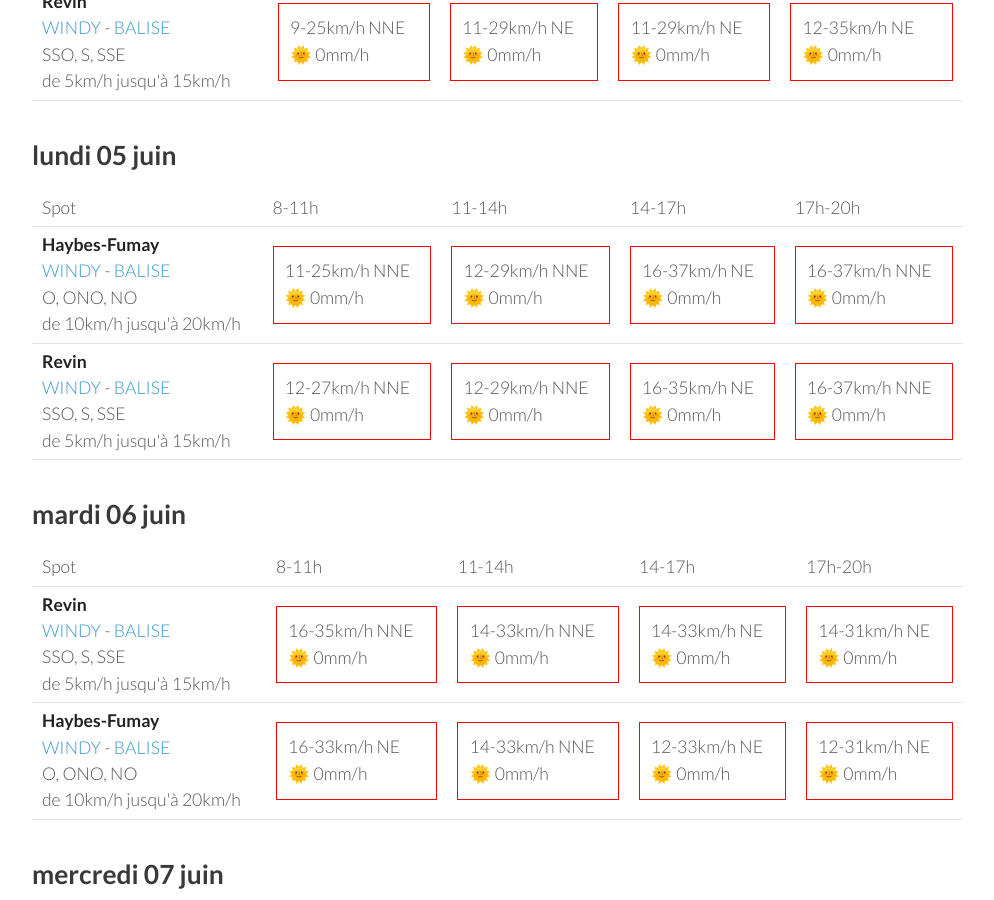
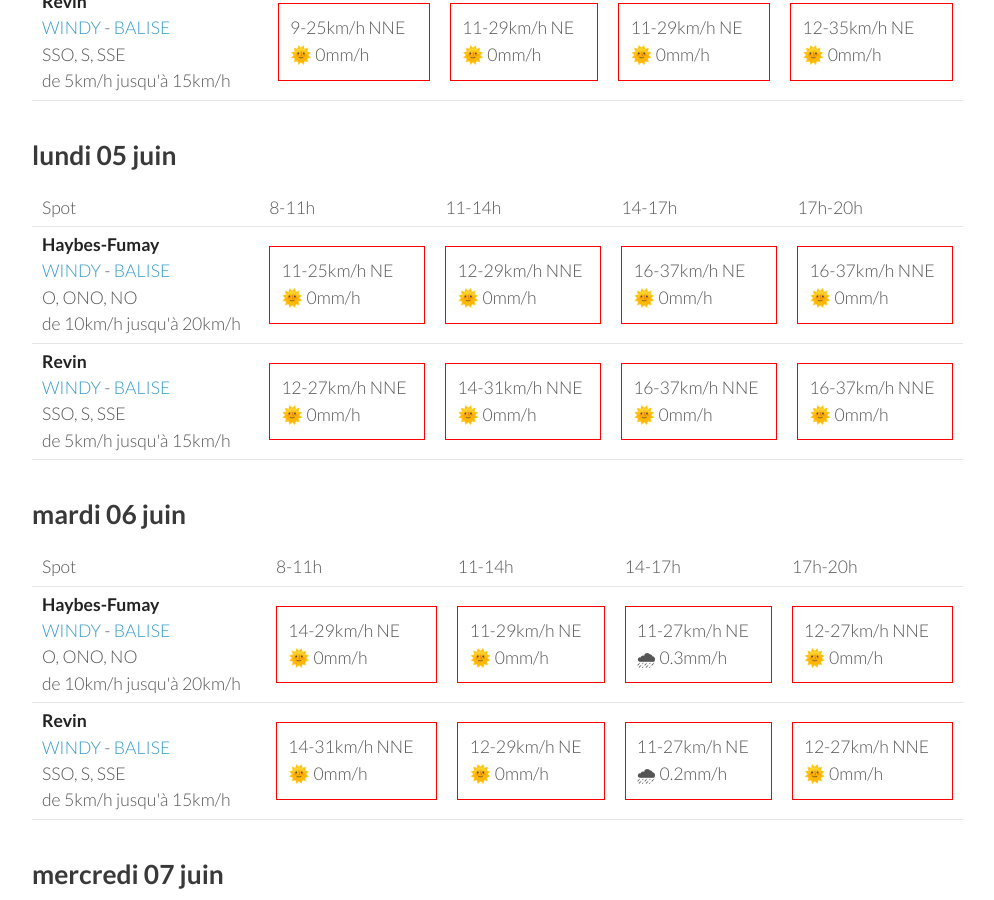
Before and after one commit to parapente-dans-le-nord/parapente-dans-le-nord.github.io, a Jekyll site: the page built from ardennes.markdown, in a window 1280 px wide and 900 px high, scrolled down 859 px. Shown: the whole window, without its empty margins (26-1020 px from the left). Built offline with Jekyll 4.4.1, drawn with Linux system fonts in a browser that asks for light colours; some of the changed text lies outside the part shown.

Commit message:
update index.markdown

```diff
--- a/ardennes.markdown
+++ b/ardennes.markdown
@@ -94,7 +94,7 @@ page mise à jour le samedi 03 juin 13:10
 <tr>
         <td><strong>Haybes-Fumay</strong><br><a href="https://windy.com/49.998/4.715?49.913,4.738,10">WINDY</a> - <span class=""><a href="http://www.balisemeteo.com/balise.php?idBalise=104">BALISE</a> </span><br> <span class="vent-favorable">O, ONO, NO</span><br><span class="force-vent">de 10km/h jusqu'à 20km/h</span> </td>
 
-            <td><div class="not-flyable"><p>11-25km/h NNE</p><p>🌞 0mm/h</p></div></td>
+            <td><div class="not-flyable"><p>11-25km/h NE</p><p>🌞 0mm/h</p></div></td>
             <td><div class="not-flyable"><p>12-29km/h NNE</p><p>🌞 0mm/h</p></div></td>
             <td><div class="not-flyable"><p>16-37km/h NE</p><p>🌞 0mm/h</p></div></td>
             <td><div class="not-flyable"><p>16-37km/h NNE</p><p>🌞 0mm/h</p></div></td>
@@ -105,8 +105,8 @@ page mise à jour le samedi 03 juin 13:10
         <td><strong>Revin</strong><br><a href="https://windy.com/49.948/4.625?49.543,4.625,8">WINDY</a> - <span class=""><a href="http://www.balisemeteo.com/balise.php?idBalise=5019">BALISE</a> </span><br> <span class="vent-favorable">SSO, S, SSE</span><br><span class="force-vent">de 5km/h jusqu'à 15km/h</span> </td>
 
             <td><div class="not-flyable"><p>12-27km/h NNE</p><p>🌞 0mm/h</p></div></td>
-            <td><div class="not-flyable"><p>12-29km/h NNE</p><p>🌞 0mm/h</p></div></td>
-            <td><div class="not-flyable"><p>16-35km/h NE</p><p>🌞 0mm/h</p></div></td>
+            <td><div class="not-flyable"><p>14-31km/h NNE</p><p>🌞 0mm/h</p></div></td>
+            <td><div class="not-flyable"><p>16-37km/h NNE</p><p>🌞 0mm/h</p></div></td>
             <td><div class="not-flyable"><p>16-37km/h NNE</p><p>🌞 0mm/h</p></div></td>
 
 
@@ -128,22 +128,22 @@ page mise à jour le samedi 03 juin 13:10
       <td>17h-20h</td>
     </tr>
 <tr>
-        <td><strong>Revin</strong><br><a href="https://windy.com/49.948/4.625?49.543,4.625,8">WINDY</a> - <span class=""><a href="http://www.balisemeteo.com/balise.php?idBalise=5019">BALISE</a> </span><br> <span class="vent-favorable">SSO, S, SSE</span><br><span class="force-vent">de 5km/h jusqu'à 15km/h</span> </td>
+        <td><strong>Haybes-Fumay</strong><br><a href="https://windy.com/49.998/4.715?49.913,4.738,10">WINDY</a> - <span class=""><a href="http://www.balisemeteo.com/balise.php?idBalise=104">BALISE</a> </span><br> <span class="vent-favorable">O, ONO, NO</span><br><span class="force-vent">de 10km/h jusqu'à 20km/h</span> </td>
 
-            <td><div class="not-flyable"><p>16-35km/h NNE</p><p>🌞 0mm/h</p></div></td>
-            <td><div class="not-flyable"><p>14-33km/h NNE</p><p>🌞 0mm/h</p></div></td>
-            <td><div class="not-flyable"><p>14-33km/h NE</p><p>🌞 0mm/h</p></div></td>
-            <td><div class="not-flyable"><p>14-31km/h NE</p><p>🌞 0mm/h</p></div></td>
+            <td><div class="not-flyable"><p>14-29km/h NE</p><p>🌞 0mm/h</p></div></td>
+            <td><div class="not-flyable"><p>11-29km/h NE</p><p>🌞 0mm/h</p></div></td>
+            <td><div class="not-flyable"><p>11-27km/h NE</p><p>🌧 0.3mm/h</p></div></td>
+            <td><div class="not-flyable"><p>12-27km/h NNE</p><p>🌞 0mm/h</p></div></td>
 
 
     </tr>
 <tr>
-        <td><strong>Haybes-Fumay</strong><br><a href="https://windy.com/49.998/4.715?49.913,4.738,10">WINDY</a> - <span class=""><a href="http://www.balisemeteo.com/balise.php?idBalise=104">BALISE</a> </span><br> <span class="vent-favorable">O, ONO, NO</span><br><span class="force-vent">de 10km/h jusqu'à 20km/h</span> </td>
+        <td><strong>Revin</strong><br><a href="https://windy.com/49.948/4.625?49.543,4.625,8">WINDY</a> - <span class=""><a href="http://www.balisemeteo.com/balise.php?idBalise=5019">BALISE</a> </span><br> <span class="vent-favorable">SSO, S, SSE</span><br><span class="force-vent">de 5km/h jusqu'à 15km/h</span> </td>
 
-            <td><div class="not-flyable"><p>16-33km/h NE</p><p>🌞 0mm/h</p></div></td>
-            <td><div class="not-flyable"><p>14-33km/h NNE</p><p>🌞 0mm/h</p></div></td>
-            <td><div class="not-flyable"><p>12-33km/h NE</p><p>🌞 0mm/h</p></div></td>
-            <td><div class="not-flyable"><p>12-31km/h NE</p><p>🌞 0mm/h</p></div></td>
+            <td><div class="not-flyable"><p>14-31km/h NNE</p><p>🌞 0mm/h</p></div></td>
+            <td><div class="not-flyable"><p>12-29km/h NE</p><p>🌞 0mm/h</p></div></td>
+            <td><div class="not-flyable"><p>11-27km/h NE</p><p>🌧 0.2mm/h</p></div></td>
+            <td><div class="not-flyable"><p>12-27km/h NNE</p><p>🌞 0mm/h</p></div></td>
 
 
     </tr>
```
Also changed, not shown: other parts of ardennes.markdown (+1 -1 lines).
